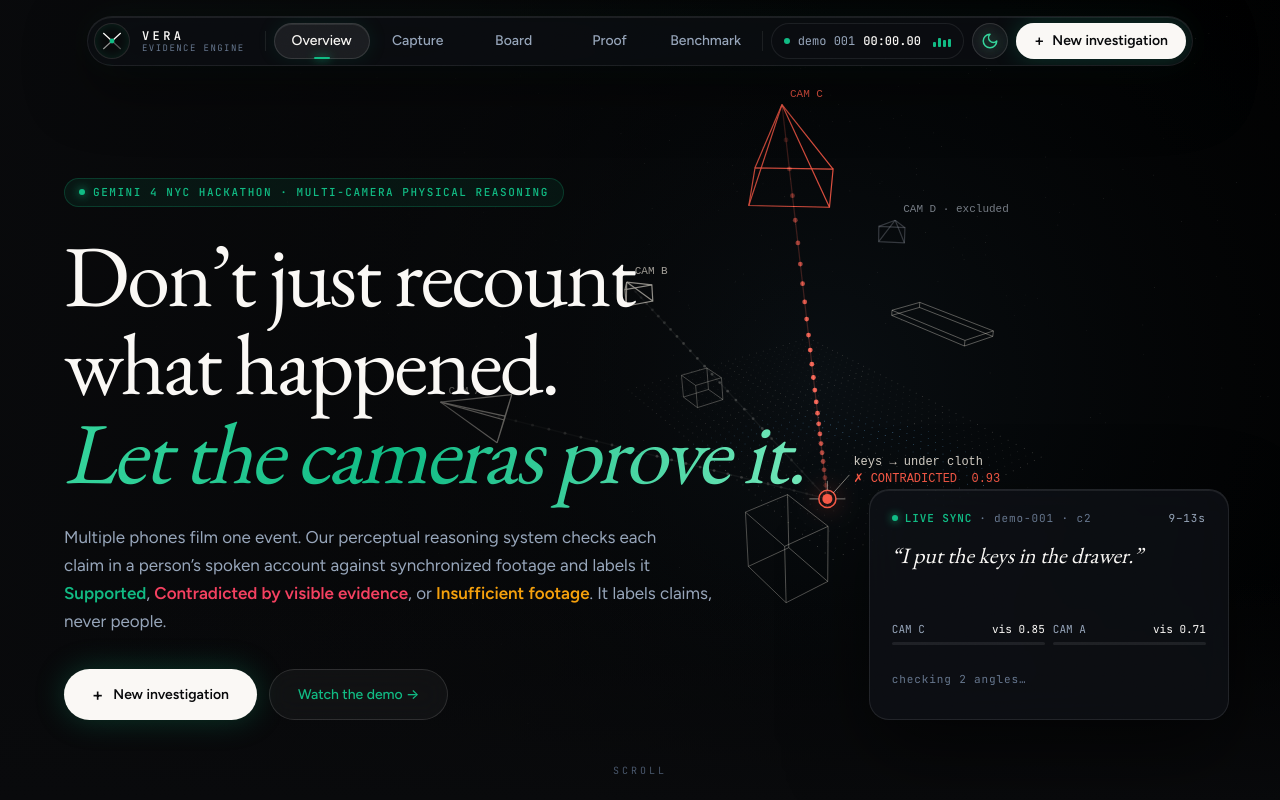
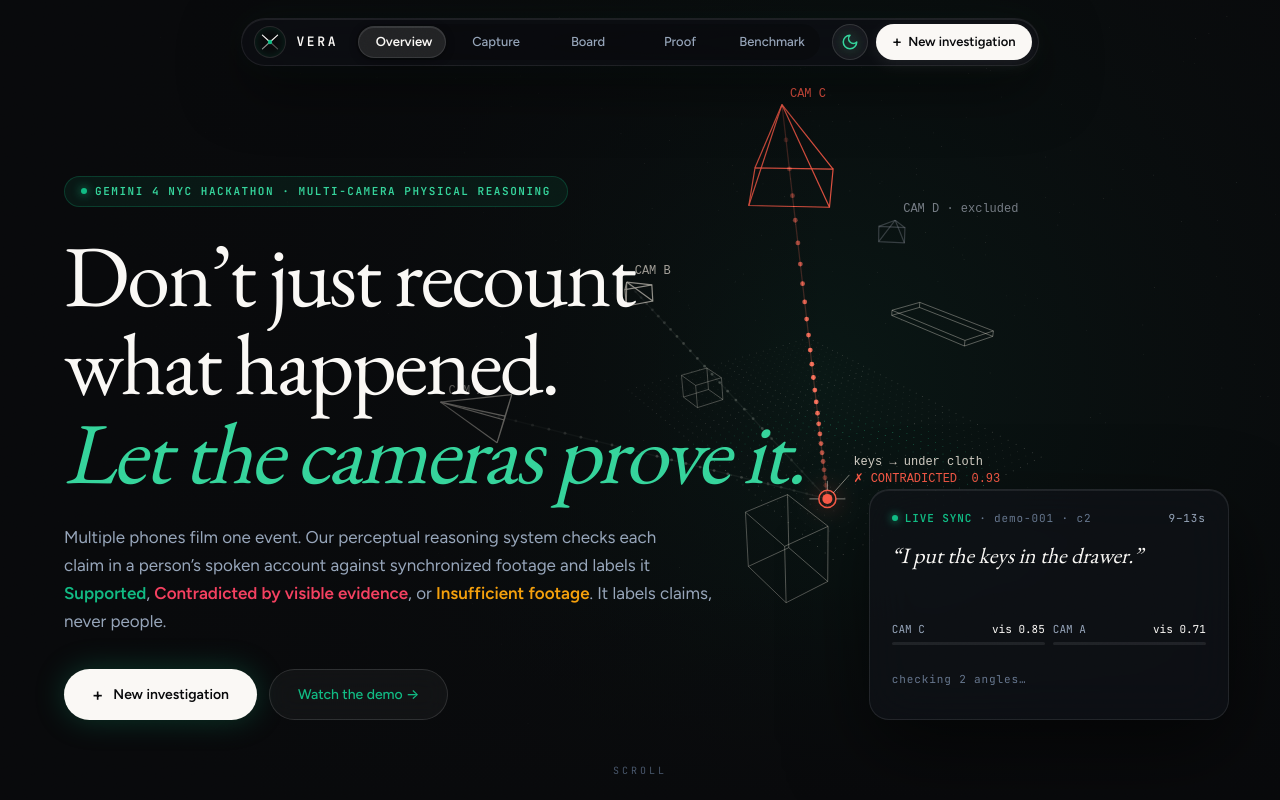
Before and after one commit to Anish0104/GoogleDeepmind, a Next.js app: page / in a window 1280 px wide. Shown: the top 800 px of the page. Built offline with nearby package versions, Linux system fonts and the light colour scheme.

Commit message:
feat: redesign UI with Wispr Flow aesthetics, polished white mode, and streamlined navbar

```diff
--- a/components/Board.tsx
+++ b/components/Board.tsx
@@ -143,8 +143,8 @@ export function Board({
         <aside style={{ minWidth: 0, display: "flex", flexDirection: "column", gap: 16 }}>
           <div className="rs-card" style={{ borderRadius: 16, padding: 18 }}>
             <div style={{ display: "flex", justifyContent: "space-between", alignItems: "baseline" }}>
-              <h2 style={{ margin: 0, fontSize: 14, fontWeight: 500 }}>Claims</h2>
-              <span className="rs-mono" style={{ fontSize: 12, color: "#7D838C" }}>
+              <h2 style={{ margin: 0, fontSize: 14, fontWeight: 500, color: "var(--text-ink)" }}>Claims</h2>
+              <span className="rs-mono" style={{ fontSize: 12, color: "var(--text-muted)" }}>
                 {[...new Set(claims.map((c) => c.actor))].join(", ")}
               </span>
             </div>
--- a/components/ScenePicker.tsx
+++ b/components/ScenePicker.tsx
@@ -12,13 +12,13 @@ export function ScenePicker({ scenes, current }: { scenes: string[]; current: st
   const router = useRouter();
   if (scenes.length <= 1) return null;
   return (
-    <label className="rs-mono" style={{ display: "flex", alignItems: "center", gap: 8, fontSize: 12, color: "#7D838C" }}>
+    <label className="rs-mono" style={{ display: "flex", alignItems: "center", gap: 8, fontSize: 12, color: "var(--text-muted)" }}>
       replay
       <select
         value={current}
         onChange={(e) => router.push(boardHref(e.target.value))}
         className="rs-mono"
-        style={{ borderRadius: 999, border: "1px solid rgba(236,230,218,0.18)", background: "#000", color: "#ECE6DA", padding: "6px 10px", fontSize: 12 }}
+        style={{ borderRadius: 999, border: "1px solid var(--border-card)", background: "var(--bg-card)", color: "var(--text-ink)", padding: "6px 10px", fontSize: 12 }}
       >
         {scenes.map((s) => (
           <option key={s} value={s}>
--- a/components/overview/Hero.tsx
+++ b/components/overview/Hero.tsx
@@ -36,7 +36,7 @@ function HudCard({ sceneId, claims, results }: { sceneId: string; claims: Claim[
         right: "clamp(20px,4vw,64px)",
         bottom: "clamp(56px,10vh,110px)",
         width: 360,
-        background: isDark ? "rgba(15,17,23,0.72)" : "rgba(255,255,255,0.88)",
+        background: isDark ? "rgba(15,17,23,0.72)" : "rgba(255,255,255,0.92)",
         backdropFilter: "blur(24px)",
         WebkitBackdropFilter: "blur(24px)",
         border: `1px solid ${isDark ? "rgba(255,255,255,0.09)" : "rgba(0,0,0,0.08)"}`,
@@ -44,16 +44,16 @@ function HudCard({ sceneId, claims, results }: { sceneId: string; claims: Claim[
         padding: "20px 22px",
         boxShadow: isDark
           ? "0 30px 80px rgba(0,0,0,0.6), inset 0 1px 0 rgba(255,255,255,0.08)"
-          : "0 24px 60px -8px rgba(0,0,0,0.08), 0 1px 3px rgba(0,0,0,0.04), inset 0 1px 0 rgba(255,255,255,0.95)",
+          : "0 20px 48px -8px rgba(0,0,0,0.08), 0 1px 3px rgba(0,0,0,0.04), inset 0 1px 0 rgba(255,255,255,1)",
         transition: "all 0.4s ease",
       }}
     >
-      <div className="rs-mono" style={{ display: "flex", justifyContent: "space-between", alignItems: "center", fontSize: 11, letterSpacing: "0.08em", color: isDark ? "#64748B" : "#94A3B8" }}>
+      <div className="rs-mono" style={{ display: "flex", justifyContent: "space-between", alignItems: "center", fontSize: 11, letterSpacing: "0.08em", color: isDark ? "#64748B" : "#475569" }}>
         <span style={{ display: "flex", alignItems: "center", gap: 7 }}>
           <span style={{ width: 6, height: 6, borderRadius: "50%", background: "#10B981", boxShadow: "0 0 8px #10B981" }} />
-          <span style={{ color: "#10B981", fontWeight: 600 }}>LIVE SYNC</span> · {sceneId} · {claim.id}
+          <span style={{ color: isDark ? "#10B981" : "#059669", fontWeight: 600 }}>LIVE SYNC</span> · {sceneId} · {claim.id}
         </span>
-        <span style={{ color: isDark ? "#94A3B8" : "#64748B" }}>{winTxt(claim.window)}</span>
+        <span style={{ color: isDark ? "#94A3B8" : "#475569" }}>{winTxt(claim.window)}</span>
       </div>
       <div className="rs-serif" style={{ marginTop: 14, minHeight: 68, fontSize: 22, lineHeight: 1.35, color: isDark ? "#FAF8F5" : "#0A0C10", fontStyle: "italic", transition: "color 0.4s ease" }}>
         &ldquo;{typed}&rdquo;
@@ -61,7 +61,7 @@ function HudCard({ sceneId, claims, results }: { sceneId: string; claims: Claim[
       </div>
       <div style={{ display: "grid", gridTemplateColumns: "repeat(2,minmax(0,1fr))", gap: 8, marginTop: 12 }}>
         {result.evidence.map((e, i) => (
-          <div key={i} className="rs-mono" style={{ fontSize: 11, color: isDark ? "#94A3B8" : "#64748B" }}>
+          <div key={i} className="rs-mono" style={{ fontSize: 11, color: isDark ? "#94A3B8" : "#475569" }}>
             <div style={{ display: "flex", justifyContent: "space-between" }}>
               <span>CAM {e.camera}</span>
               <span style={{ color: isDark ? "#FAF8F5" : "#0A0C10" }}>vis {e.visible.toFixed(2)}</span>
@@ -82,7 +82,7 @@ function HudCard({ sceneId, claims, results }: { sceneId: string; claims: Claim[
             {v.mark} {result.verdict}
           </div>
         ) : (
-          <div className="rs-mono" style={{ fontSize: 11, color: isDark ? "#64748B" : "#94A3B8", letterSpacing: "0.08em" }}>
+          <div className="rs-mono" style={{ fontSize: 11, color: isDark ? "#64748B" : "#475569", letterSpacing: "0.08em" }}>
             checking {result.evidence.length > 1 ? `${result.evidence.length} angles` : "the angles"}…
           </div>
         )}
@@ -116,6 +116,7 @@ export function Hero({
       cx: r ? p.x - r.left : -9999,
       cy: r ? p.y - r.top : -9999,
       scrollY: window.scrollY || 0,
+      theme: theme,
     });
   });
 
@@ -155,14 +156,14 @@ export function Hero({
               display: "inline-flex",
               alignItems: "center",
               gap: 8,
-              padding: "5px 14px",
+              padding: "6px 16px",
               borderRadius: 999,
-              background: "rgba(16, 185, 129, 0.08)",
-              border: "1px solid rgba(16, 185, 129, 0.22)",
-              color: "#10B981",
+              background: isDark ? "rgba(16, 185, 129, 0.08)" : "rgba(16, 185, 129, 0.12)",
+              border: `1px solid ${isDark ? "rgba(16, 185, 129, 0.22)" : "rgba(16, 185, 129, 0.32)"}`,
+              color: isDark ? "#34D399" : "#065F46",
               fontSize: 11,
               letterSpacing: "0.14em",
-              fontWeight: 500,
+              fontWeight: 600,
             }}
           >
             <span style={{ width: 6, height: 6, borderRadius: "50%", background: "#10B981", boxShadow: "0 0 10px #10B981", flex: "none" }} />
@@ -189,11 +190,7 @@ export function Hero({
             style={{
               fontStyle: "italic",
               fontWeight: 400,
-              background: isDark
-                ? "linear-gradient(90deg, #34D399 0%, #10B981 45%, #6EE7B7 100%)"
-                : "linear-gradient(90deg, #059669 0%, #10B981 45%, #047857 100%)",
-              WebkitBackgroundClip: "text",
-              WebkitTextFillColor: "transparent",
+              color: isDark ? "#34D399" : "#059669",
             }}
           >
             Let the cameras prove it.
--- a/components/overview/Overview.tsx
+++ b/components/overview/Overview.tsx
@@ -16,7 +16,7 @@ const SECTION = { position: "relative", zIndex: 2, margin: "0 auto" } as const;
 const H2 = { margin: 0, fontWeight: 400, fontSize: "clamp(42px,5.4vw,80px)", lineHeight: 1.02, letterSpacing: "-0.025em" } as const;
 
 const HOW = [
-  { n: "01", color: "#FAF8F5", title: "Capture & sync", body: "4 phones record around a mat with zones A–F; an acoustic clap and screen flash line them up to sub-frame precision.", chips: ["acoustic clap + flash", "≤ 4 s clips"] },
+  { n: "01", color: "#38BDF8", title: "Capture & sync", body: "4 phones record around a mat with zones A–F; an acoustic clap and screen flash line them up to sub-frame precision.", chips: ["acoustic clap + flash", "≤ 4 s clips"] },
   { n: "02", color: "#34D399", title: "Evidence synthesis", body: "Gemini lists critical entities and yes/no visual questions; the Gemini Decisions API evaluates every camera angle and half-second slice with calibrated probability.", chips: ["hydrogen", "decision-1"] },
   { n: "03", color: "#10B981", title: "Grounded labels", body: "Deterministic rules in verdict() evaluate cross-camera evidence into mathematical labels. Contradicted requires absolute consensus. Carbon extracts claims into cited timestamps.", chips: ["verdict()", "carbon"] },
   { n: "04", color: "#A78BFA", title: "Autonomous agents", body: "Two Gemini Managed Agents inspect edge clips. The Investigator settles undecided claims; the Skeptic seeks falsifying footage to challenge preliminary verdicts.", chips: ["Investigator", "Skeptic"] },
@@ -163,7 +163,7 @@ export function Overview({
             <div data-reveal="" className="rs-card" style={{ borderRadius: 20, padding: "24px 26px" }}>
               <div className="rs-mono" style={{ display: "flex", justifyContent: "space-between", gap: 12, fontSize: 12 }}>
                 <span style={{ color: "#10B981", fontWeight: 600 }}>investigator · c4#1</span>
-                <span style={{ color: "#64748B" }}>4120 tok · $0.03</span>
+                <span style={{ color: "var(--text-muted)" }}>4,120 tok</span>
               </div>
               <div className="rs-mono" style={{ marginTop: 12, fontSize: 15, color: isDark ? "#FAF8F5" : "#0A0C10" }}>inspect CAM C 15–19s (entity)</div>
               <div style={{ marginTop: 6, color: isDark ? "#94A3B8" : "#475569", fontSize: 14, lineHeight: 1.5 }}>Camera B loses the subject behind an occlusion; Camera C is elevated and can see over it.</div>
--- a/components/site/Nav.tsx
+++ b/components/site/Nav.tsx
@@ -1,16 +1,11 @@
 // OWNER: Dev 4. The floating glass nav pill: brand, the five screens with a sliding active
-// pill, live telemetry chip (clock, camera equalizer), crazy white/dark mode toggle, and New investigation button.
+// pill, crazy white/dark mode toggle, and New investigation button. Inspired by Wispr Flow.
 "use client";
 
 import Link from "next/link";
 import { usePathname } from "next/navigation";
 import { useEffect, useState } from "react";
-import type { CameraId } from "@/lib/types";
-import { fmt } from "@/components/canvas/math";
-import { inspectAt } from "@/components/replay/timeline";
-import { AGENT_COLOR } from "@/components/verdictStyle";
 import { NAV_ITEMS, navIndex } from "./routes";
-import { useSite } from "./SiteStore";
 import { useTheme } from "./ThemeContext";
 import { ThemeToggle } from "./ThemeToggle";
 
@@ -46,62 +41,6 @@ function PlayGlyph({ w = 7, h = 9, isDark = true }: { w?: number; h?: number; is
 }
 export { PlayGlyph };
 
-function LiveChip() {
-  const { theme } = useTheme();
-  const isDark = theme === "dark";
-  const { T, foot, excluded, timeline } = useSite();
-  const ins = timeline ? inspectAt(timeline, T) : null;
-  const time = T <= foot ? fmt(T) : `AGT +${(T - foot).toFixed(1)}`;
-
-  return (
-    <div
-      className="rs-mono hidden min-[1180px]:flex"
-      style={{
-        alignItems: "center",
-        gap: 8,
-        height: 36,
-        padding: "0 12px",
-        borderRadius: 999,
-        background: isDark ? "rgba(10,12,16,0.75)" : "rgba(0,0,0,0.04)",
-        border: `1px solid ${isDark ? "rgba(255,255,255,0.08)" : "rgba(0,0,0,0.08)"}`,
-        fontSize: 12,
-        lineHeight: "16px",
-        transition: "all 0.4s ease",
-      }}
-    >
-      <span
-        style={{
-          width: 6,
-          height: 6,
-          borderRadius: "50%",
-          background: "#10B981",
-          animation: `rsPulse 1.8s ${EASE} infinite`,
-        }}
-      />
-      <span style={{ color: isDark ? "#94A3B8" : "#64748B" }}>demo 001</span>
-      <span style={{ color: isDark ? "#FAF8F5" : "#0A0C10", minWidth: 62, fontWeight: 500 }}>{time}</span>
-      <span style={{ display: "flex", gap: 2, alignItems: "flex-end", height: 12 }}>
-        {(["A", "B", "C", "D"] as CameraId[]).map((c, i) => {
-          const off = excluded.includes(c);
-          const inspecting = ins?.camera === c;
-          const h = off ? 3 : inspecting ? 12 : 5 + Math.round(4 * Math.abs(Math.sin(T * 2 + i * 1.3)));
-          const color = off
-            ? (isDark ? "#475569" : "#CBD5E1")
-            : inspecting && ins
-              ? AGENT_COLOR[ins.step.agent]
-              : "#10B981";
-          return (
-            <span
-              key={c}
-              style={{ width: 3, height: h, borderRadius: 1, background: color, transition: `height .3s ${EASE}` }}
-            />
-          );
-        })}
-      </span>
-    </div>
-  );
-}
-
 export function Nav() {
   const pathname = usePathname();
   const { theme } = useTheme();
@@ -118,31 +57,19 @@ export function Nav() {
   }, []);
   useEffect(() => setMenuOpen(false), [pathname]);
 
-  const divider = (cls: string) => (
-    <span
-      className={cls}
-      style={{
-        width: 1,
-        height: 20,
-        background: isDark ? "rgba(255,255,255,0.08)" : "rgba(0,0,0,0.08)",
-        transition: "background 0.4s ease",
-      }}
-    />
-  );
-
   return (
     <>
       <nav
         aria-label="Primary"
         style={{
           position: "fixed",
-          top: 16,
+          top: 18,
           left: 0,
           right: 0,
           zIndex: 55,
           display: "flex",
           justifyContent: "center",
-          padding: "0 12px",
+          padding: "0 16px",
           pointerEvents: "none",
         }}
       >
@@ -152,55 +79,26 @@ export function Nav() {
             position: "relative",
             display: "flex",
             alignItems: "center",
-            gap: 8,
-            padding: 6,
+            gap: 12,
+            padding: "5px 6px 5px 12px",
             borderRadius: 999,
             background: isDark
               ? scrolled
-                ? "rgba(9,10,13,0.92)"
-                : "rgba(12,14,18,0.72)"
+                ? "rgba(10,12,16,0.92)"
+                : "rgba(12,14,18,0.78)"
               : scrolled
                 ? "rgba(255,255,255,0.92)"
-                : "rgba(255,255,255,0.84)",
-            backdropFilter: "blur(32px) saturate(190%)",
-            WebkitBackdropFilter: "blur(32px) saturate(190%)",
+                : "rgba(255,255,255,0.85)",
+            backdropFilter: "blur(28px) saturate(180%)",
+            WebkitBackdropFilter: "blur(28px) saturate(180%)",
             border: `1px solid ${isDark ? "rgba(255,255,255,0.08)" : "rgba(0,0,0,0.08)"}`,
             boxShadow: isDark
               ? "inset 0 1px 0 rgba(255,255,255,0.08), 0 20px 60px rgba(0,0,0,0.55), 0 0 40px rgba(16,185,129,0.06)"
-              : "inset 0 1px 0 rgba(255,255,255,0.95), 0 16px 48px -8px rgba(0,0,0,0.1), 0 0 30px rgba(16,185,129,0.08)",
-            overflow: "hidden",
-            transform: scrolled ? "scale(0.97)" : "none",
+              : "inset 0 1px 0 rgba(255,255,255,0.95), 0 16px 48px -8px rgba(0,0,0,0.08), 0 0 30px rgba(16,185,129,0.06)",
+            transform: scrolled ? "scale(0.98)" : "none",
             transition: `transform .5s ${EASE}, background .4s ${EASE}, border-color .4s ${EASE}, box-shadow .4s ${EASE}`,
           }}
         >
-          {/* Animated subtle light sweep beam */}
-          <span
-            aria-hidden
-            style={{
-              position: "absolute",
-              top: 0,
-              left: 0,
-              width: 180,
-              height: 1,
-              background: "linear-gradient(90deg,rgba(52,211,153,0),rgba(52,211,153,0.9),rgba(52,211,153,0))",
-              animation: `rsSweep 7s ${EASE} infinite`,
-              pointerEvents: "none",
-            }}
-          />
-          <span
-            aria-hidden
-            style={{
-              position: "absolute",
-              bottom: 0,
-              right: 0,
-              width: 120,
-              height: 1,
-              background: "linear-gradient(90deg,rgba(16,185,129,0),rgba(16,185,129,0.6),rgba(16,185,129,0))",
-              animation: `rsSweepR 9s ${EASE} infinite`,
-              pointerEvents: "none",
-            }}
-          />
-
           {/* Brand Lockup */}
           <Link
             href="/"
@@ -208,19 +106,20 @@ export function Nav() {
             style={{
               display: "flex",
               alignItems: "center",
-              gap: 12,
+              gap: 10,
               color: isDark ? "#FAF8F5" : "#0A0C10",
-              padding: "0 12px 0 0",
+              padding: "0 6px 0 0",
               height: 36,
               borderRadius: 999,
               transition: "color 0.4s ease",
+              textDecoration: "none",
             }}
           >
             <span
               style={{
                 position: "relative",
-                width: 36,
-                height: 36,
+                width: 32,
+                height: 32,
                 borderRadius: "50%",
                 background: isDark ? "#08090B" : "#FFFFFF",
                 border: `1px solid ${isDark ? "rgba(255,255,255,0.12)" : "rgba(0,0,0,0.08)"}`,
@@ -228,60 +127,59 @@ export function Nav() {
                 alignItems: "center",
                 justifyContent: "center",
                 boxShadow: isDark
-                  ? "inset 0 0 12px rgba(16,185,129,0.15)"
-                  : "0 2px 8px rgba(0,0,0,0.05), inset 0 0 8px rgba(16,185,129,0.1)",
+                  ? "inset 0 0 10px rgba(16,185,129,0.15)"
+                  : "0 2px 6px rgba(0,0,0,0.05), inset 0 0 6px rgba(16,185,129,0.1)",
                 transition: "all 0.4s ease",
               }}
             >
-              <Logo isDark={isDark} />
+              <Logo size={18} isDark={isDark} />
             </span>
-            <span className="hidden min-[520px]:flex" style={{ flexDirection: "column", alignItems: "flex-start", gap: 2, lineHeight: 1 }}>
-              <span className="rs-mono" style={{ fontWeight: 600, letterSpacing: "0.28em", fontSize: 12 }}>VERA</span>
-              <span className="rs-mono" style={{ fontSize: 9, letterSpacing: "0.16em", color: isDark ? "#64748B" : "#94A3B8" }}>
-                EVIDENCE ENGINE
-              </span>
+            <span
+              className="rs-mono"
+              style={{
+                fontWeight: 600,
+                letterSpacing: "0.2em",
+                fontSize: 13,
+                color: isDark ? "#FAF8F5" : "#0A0C10",
+              }}
+            >
+              VERA
             </span>
           </Link>
 
-          {divider("hidden min-[880px]:block")}
-
           {/* Navigation Links with Gliding Pill */}
-          <div className="hidden min-[880px]:grid" style={{ position: "relative", gridTemplateColumns: "repeat(5,96px)", height: 36 }}>
+          <div
+            className="hidden min-[840px]:grid"
+            style={{
+              position: "relative",
+              gridTemplateColumns: "repeat(5,92px)",
+              height: 36,
+              background: isDark ? "rgba(0,0,0,0.2)" : "rgba(0,0,0,0.03)",
+              borderRadius: 999,
+              padding: 2,
+            }}
+          >
             <span
               aria-hidden
               style={{
                 position: "absolute",
-                top: 0,
-                left: 0,
-                width: 96,
-                height: 36,
+                top: 2,
+                left: 2,
+                width: 88,
+                height: 32,
                 borderRadius: 999,
-                background: isDark ? "rgba(255,255,255,0.07)" : "rgba(0,0,0,0.06)",
-                border: `1px solid ${isDark ? "rgba(255,255,255,0.12)" : "rgba(0,0,0,0.08)"}`,
+                background: isDark ? "rgba(255,255,255,0.1)" : "rgba(255,255,255,0.95)",
+                border: `1px solid ${isDark ? "rgba(255,255,255,0.1)" : "rgba(0,0,0,0.06)"}`,
                 boxSizing: "border-box",
                 boxShadow: isDark
-                  ? "inset 0 1px 0 rgba(255,255,255,0.08), 0 0 20px rgba(16,185,129,0.1)"
-                  : "inset 0 1px 0 rgba(255,255,255,0.8), 0 2px 10px rgba(0,0,0,0.05)",
-                transform: `translateX(${Math.max(0, idx) * 96}px)`,
+                  ? "inset 0 1px 0 rgba(255,255,255,0.1), 0 2px 8px rgba(0,0,0,0.4)"
+                  : "0 2px 8px rgba(0,0,0,0.06), inset 0 1px 0 rgba(255,255,255,1)",
+                transform: `translateX(${Math.max(0, idx) * 92}px)`,
                 opacity: idx < 0 ? 0 : 1,
-                transition: `transform .5s ${EASE}, opacity .3s ${EASE}, background .4s ease, border-color .4s ease`,
+                transition: `transform .45s ${EASE}, opacity .3s ${EASE}, background .4s ease, border-color .4s ease`,
                 pointerEvents: "none",
               }}
-            >
-              <span
-                style={{
-                  position: "absolute",
-                  left: "50%",
-                  bottom: -1,
-                  width: 16,
-                  height: 2,
-                  marginLeft: -8,
-                  borderRadius: 2,
-                  background: "#10B981",
-                  boxShadow: "0 0 10px #10B981",
-                }}
             />
-            </span>
             {NAV_ITEMS.map((item, i) => (
               <Link
                 key={item.href}
@@ -291,15 +189,15 @@ export function Nav() {
                 style={{
                   position: "relative",
                   zIndex: 1,
-                  height: 36,
+                  height: 32,
                   display: "flex",
                   alignItems: "center",
                   justifyContent: "center",
-                  fontSize: 14,
-                  lineHeight: "20px",
-                  fontWeight: 500,
+                  fontSize: 13,
+                  fontWeight: i === idx ? 600 : 500,
                   color: i === idx ? (isDark ? "#FAF8F5" : "#0A0C10") : isDark ? "#94A3B8" : "#64748B",
                   borderRadius: 999,
+                  textDecoration: "none",
                   transition: `color .3s ${EASE}`,
                 }}
               >
@@ -308,39 +206,37 @@ export function Nav() {
             ))}
           </div>
 
-          {divider("hidden min-[1180px]:block")}
-
-          {/* Telemetry Module */}
-          <LiveChip />
-
-          {/* Crazy Theme Toggle */}
+          {/* Right Controls: Crazy Theme Toggle + CTA */}
+          <div style={{ display: "flex", alignItems: "center", gap: 8 }}>
             <ThemeToggle />
 
-          {/* New Investigation CTA */}
             <Link
               href="/new"
               className="rs-cta-btn"
               style={{
                 display: "flex",
                 alignItems: "center",
-              gap: 8,
+                gap: 6,
                 height: 36,
                 background: isDark ? "#FAF8F5" : "#0A0C10",
                 color: isDark ? "#08090B" : "#FAF8F5",
                 border: 0,
                 borderRadius: 999,
-              padding: "0 18px",
-              fontSize: 14,
-              lineHeight: "20px",
+                padding: "0 16px",
+                fontSize: 13,
                 fontWeight: 600,
                 cursor: "pointer",
                 whiteSpace: "nowrap",
+                textDecoration: "none",
+                boxShadow: isDark
+                  ? "0 4px 16px rgba(255,255,255,0.08)"
+                  : "0 4px 16px rgba(0,0,0,0.12)",
                 transition: `transform .3s ${EASE}, box-shadow .3s ${EASE}, background .3s ${EASE}, color .3s ${EASE}`,
               }}
             >
-            <span aria-hidden style={{ fontSize: 16, lineHeight: "16px", marginTop: -1 }}>+</span>
-            <span className="hidden min-[440px]:inline">New investigation</span>
-            <span className="min-[440px]:hidden">New</span>
+              <span aria-hidden style={{ fontSize: 16, lineHeight: "14px", marginTop: -1 }}>+</span>
+              <span className="hidden min-[480px]:inline">New investigation</span>
+              <span className="min-[480px]:hidden">New</span>
             </Link>
 
             {/* Mobile Menu Toggle Button */}
@@ -349,7 +245,7 @@ export function Nav() {
               onClick={() => setMenuOpen((o) => !o)}
               aria-label={menuOpen ? "Close menu" : "Open menu"}
               aria-expanded={menuOpen}
-            className="flex min-[880px]:hidden"
+              className="flex min-[840px]:hidden"
               style={{
                 position: "relative",
                 width: 36,
@@ -383,11 +279,12 @@ export function Nav() {
               )}
             </button>
           </div>
+        </div>
       </nav>
 
       {/* Mobile Drawer Overlay */}
       <div
-        className="min-[880px]:hidden"
+        className="min-[840px]:hidden"
         aria-hidden={!menuOpen}
         style={{
           position: "fixed",
--- a/next.config.ts
+++ b/next.config.ts
@@ -1,6 +1,7 @@
 import type { NextConfig } from "next";
 
 const nextConfig: NextConfig = {
+  devIndicators: false,
   // Video chunks from the phones can be large.
   experimental: {
     serverActions: { bodySizeLimit: "20mb" },
```
Also changed, not shown: components/AgentTrace.tsx (+9 -9 lines), components/ClaimRow.tsx (+6 -6 lines), components/CostMeter.tsx (+5 -5 lines), components/canvas/drawHero.ts (+32 -24 lines). Lines whose indentation alone changed are shown as unchanged.
